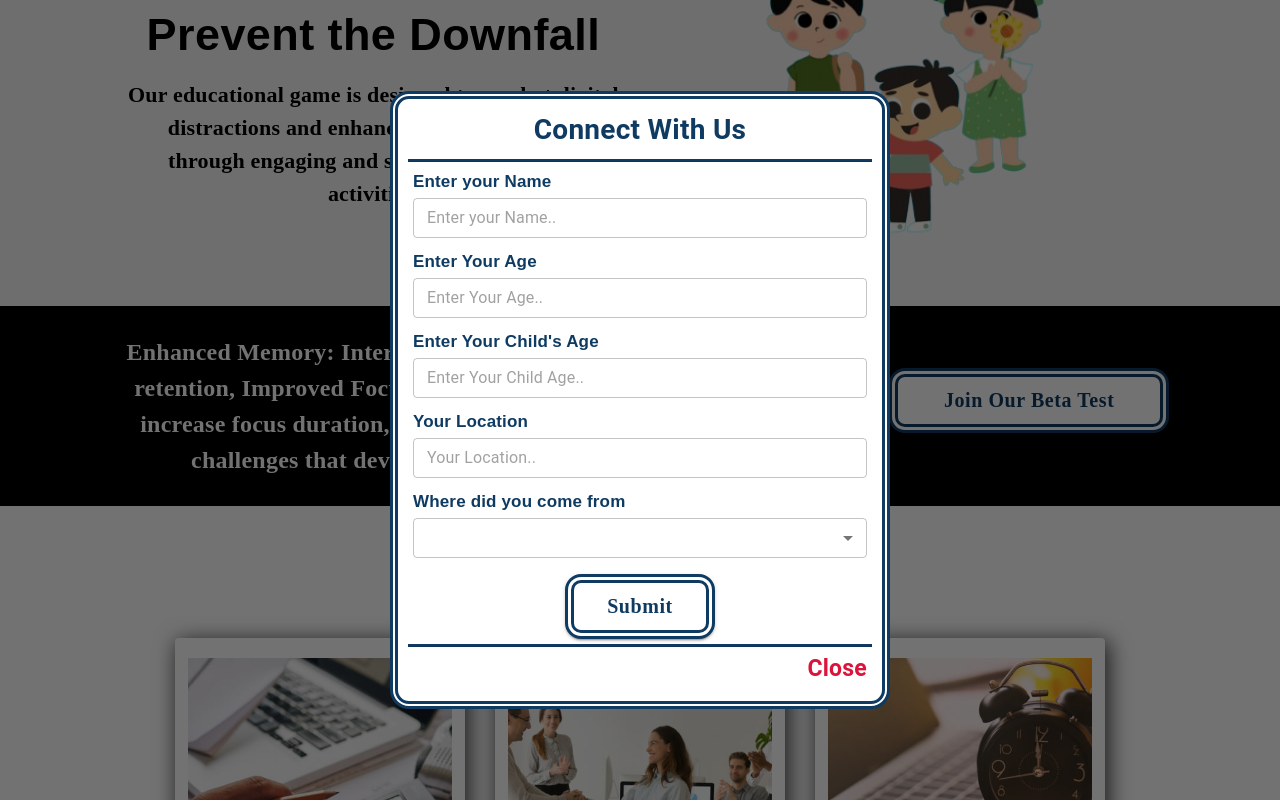
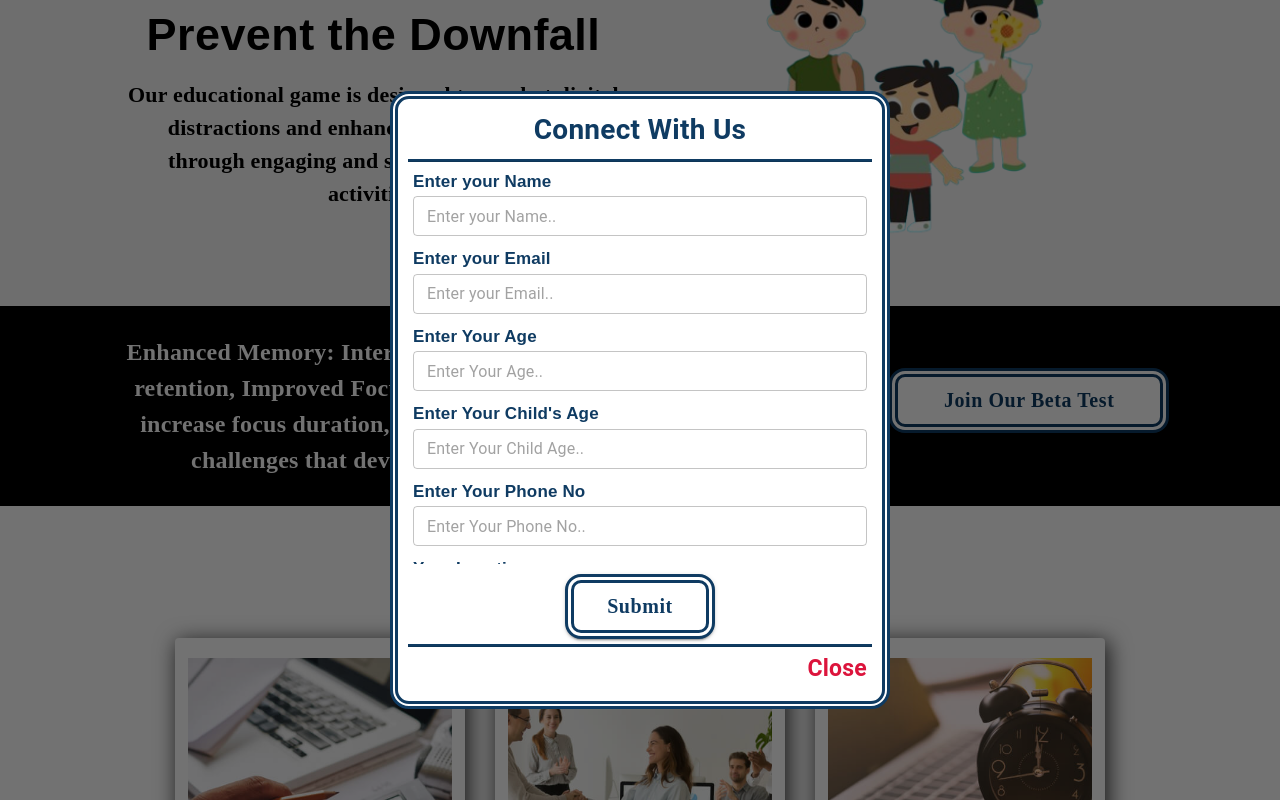
Before and after one commit to rahulrawal3101/mindscape, a Next.js app: page / in a window 1280 px wide. Both pictures are taken after a click on the button "Join Our Beta Test". Shown: the part 1326-2126 px from the top of the page. Built offline with nearby package versions, Linux system fonts and the light colour scheme.

Commit message:
add new elements

```diff
--- a/app/api/positive/route.js
+++ b/app/api/positive/route.js
@@ -21,6 +21,6 @@ export const POST = async (req, { params }) => {
 
     } catch (err) {
         console.log(err);
-        return NextResponse.json({ message: 'internal Server Error' }, { status: 500 });
+        return NextResponse.json({ message: 'Internal Server Error' }, { status: 500 });
     }
 }
--- a/app/schema/PositiveSchema.js
+++ b/app/schema/PositiveSchema.js
@@ -3,6 +3,10 @@ const postiveSchema = new mongoose.Schema({
     name: {
         type: String,
         required: true
+    },
+    email:{
+        type:String,
+        required:true
     },
     age: {
         type: Number,
@@ -11,6 +15,12 @@ const postiveSchema = new mongoose.Schema({
     childAge: {
         type: Number,
         required: true
+    },
+    phone:{
+        type:Number,
+        required:false,
+        default:'0000000000',
+
     },
     location: {
         type: String,
@@ -22,7 +32,8 @@ const postiveSchema = new mongoose.Schema({
     },
     otherDetails:{
         type:String,
-        required:true
+        required:false,
+        default:'No Connection'
     }
 }, { timestamps: true }
 )
--- a/componants/SignUpModal.js
+++ b/componants/SignUpModal.js
@@ -29,8 +29,10 @@ const SignUpModal = ({ open, setOpen }) => {
         setInfo(
             {
                 name: '',
+                email:'',
                 age: '',
                 childAge: '',
+                phone:'',
                 location: '',
                 comeFrom: ''
             }
@@ -39,7 +41,7 @@ const SignUpModal = ({ open, setOpen }) => {
     };
 
     const submitHandler = async () => {
-        if (info.name && info.age && info.childAge && info.location && info.comeFrom) {
+        if (info.name && info.email && info.age && info.childAge && info.location && info.comeFrom) {
             try {
                 const res = await axios.post('/api/positive', info);
                 console.log(res)
@@ -63,8 +65,9 @@ const SignUpModal = ({ open, setOpen }) => {
                 console.log(err);
                 alert(err.massage);
             }
+
         }else {
-            alert('Fill the required fields');
+            alert('Fill the Required Fields');
         }
 
 
@@ -84,7 +87,8 @@ const SignUpModal = ({ open, setOpen }) => {
             setShow(false)
         }
         // console.log(ele)
-    }
+    };
+    console.log(info)
     return (
         <>
             <Modal
@@ -109,7 +113,16 @@ const SignUpModal = ({ open, setOpen }) => {
                                 </Grid>
                                 <Grid item xs={12} sx={{ mt: '2px' }} >
 
-                                    <TextField placeholder='Enter your Name..' fullWidth size='small' sx={{ fontSize: '15px', }} onChange={infoHandler} name='name' value={info.name} color='error' />
+                                    <TextField placeholder='Enter your Name..'  fullWidth size='small' sx={{ fontSize: '15px', }} onChange={infoHandler} name='name' value={info.name} color='error' />
+
+                                </Grid>
+
+                                <Grid item xs={12} sx={{ display: 'flex', justifyContent: 'light', alignItems: 'center',mt: '10px' }}>
+                                    <Typography sx={{ fontSize: '17px', mr: '5px', color: '#0f3b62', fontWeight: 'bold', fontFamily: 'sans-serif' }}>Enter your Email</Typography>
+                                </Grid>
+                                <Grid item xs={12} sx={{ mt: '2px' }} >
+
+                                    <TextField placeholder='Enter your Email..'  fullWidth size='small' sx={{ fontSize: '15px', }} onChange={infoHandler} name='email' value={info.email} color='error' />
 
                                 </Grid>
 
@@ -126,7 +139,15 @@ const SignUpModal = ({ open, setOpen }) => {
                                     <Typography sx={{ fontSize: '17px', mr: '5px', color: '#0f3b62', fontWeight: 'bold', fontFamily: 'sans-serif' }}>Enter Your Child's Age</Typography>
                                 </Grid>
                                 <Grid item xs={12} sx={{ mt: '2px' }} >
-                                    <TextField placeholder='Enter Your Child Age..' type='number' fullWidth size='small' sx={{ fontSize: '15px' }} onChange={infoHandler} name='childAge' value={info.childAge} color='error' />
+                                    <TextField placeholder='Enter Your Child Age..'  type='number' fullWidth size='small' sx={{ fontSize: '15px' }} onChange={infoHandler} name='childAge' value={info.childAge} color='error' />
+
+                                </Grid>
+
+                                <Grid item xs={12} sx={{ display: 'flex', justifyContent: 'light', alignItems: 'center', mt: '10px' }}>
+                                    <Typography sx={{ fontSize: '17px', mr: '5px', color: '#0f3b62', fontWeight: 'bold', fontFamily: 'sans-serif' }}>Enter Your Phone No</Typography>
+                                </Grid>
+                                <Grid item xs={12} sx={{ mt: '2px' }} >
+                                    <TextField placeholder='Enter Your Phone No..' type='number' fullWidth size='small' sx={{ fontSize: '15px' }} onChange={infoHandler} name='phone' value={info.phone} color='error' />
 
                                 </Grid>
 
@@ -135,7 +156,7 @@ const SignUpModal = ({ open, setOpen }) => {
                                     <Typography sx={{ fontSize: '17px', mr: '5px', color: '#0f3b62', fontWeight: 'bold', fontFamily: 'sans-serif' }}>Your Location</Typography>
                                 </Grid>
                                 <Grid item xs={12} sx={{ mt: '2px' }} >
-                                    <TextField placeholder='Your Location..' fullWidth size='small' sx={{ fontSize: '15px' }} onChange={infoHandler} name='location' value={info.location} color='error' />
+                                    <TextField placeholder='Your Location..'  fullWidth size='small' sx={{ fontSize: '15px' }} onChange={infoHandler} name='location' value={info.location} color='error' />
 
                                 </Grid>
 
@@ -143,7 +164,7 @@ const SignUpModal = ({ open, setOpen }) => {
                                     <Typography sx={{ fontSize: '17px', mr: '5px', color: '#0f3b62', fontWeight: 'bold', fontFamily: 'sans-serif' }}>Where did you come from</Typography>
                                 </Grid>
                                 <Grid item xs={12} sx={{ mt: '2px' }}>
-                                    <FormControl fullWidth size='small' color='error'>
+                                    <FormControl fullWidth size='small' color='error' >
 
                                         <Select
                                             labelId="demo-simple-select-label"
```
